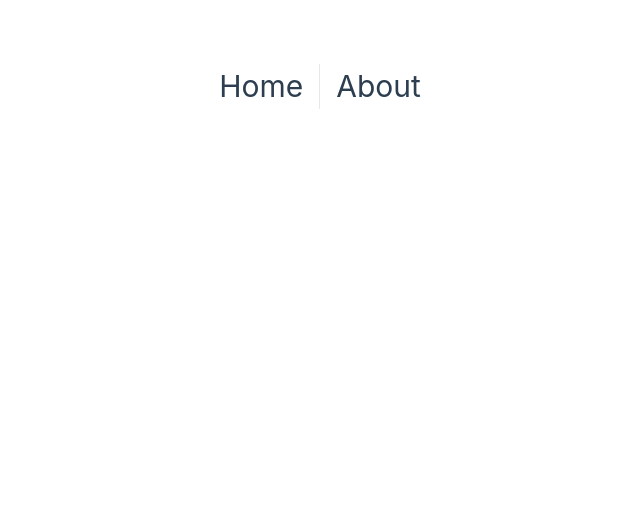
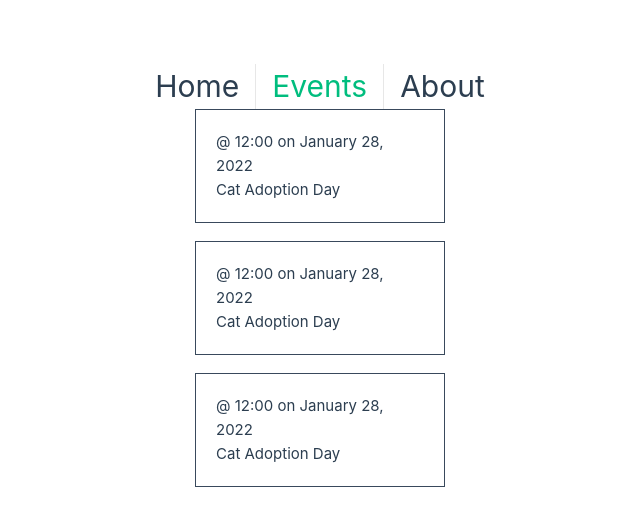
Before and after one commit to panutat-p/vue-mastery-event-cards, a Vue app: page /events in a window 1280 px wide. Before the commit this address had no page. Shown: the top 526 px of the page, without its empty margins (320-960 px from the left). Built offline with nearby package versions, Linux system fonts and the light colour scheme.

Commit message:
Events page, view and component

```diff
--- a/src/App.vue
+++ b/src/App.vue
@@ -4,6 +4,7 @@
   <header>
     <nav>
       <router-link to="/">Home</router-link>
+      <router-link to="/events">Events</router-link>
       <router-link to="/about">About</router-link>
     </nav>
   </header>
--- /dev/null
+++ b/src/components/CardItem.vue
@@ -0,0 +1,41 @@
+<script setup>
+defineProps({
+  eventInfo: {
+    type: Object,
+    required: true,
+  },
+});
+
+import { ref } from 'vue';
+
+// Top-level bindings are exposed to template
+const event = ref({
+  id: 592810,
+  category: 'animal welfare',
+  title: 'Cat Adoption Day',
+  time: '12:00',
+  date: 'January 28, 2022',
+});
+</script>
+
+<template>
+  <div class="event-card">
+    <span>@ {{ event.time }} on {{ event.date }}</span>
+    <h4>{{ event.title }}</h4>
+  </div>
+</template>
+
+<style scoped>
+.event-card {
+  padding: 20px;
+  width: 250px;
+  cursor: pointer;
+  border: 1px solid #39495c;
+  margin-bottom: 18px;
+}
+
+.event-card:hover {
+  transform: scale(1.01);
+  box-shadow: 0 3px 12px 0 rgba(0, 0, 0, 0.2);
+}
+</style>
--- a/src/router/index.js
+++ b/src/router/index.js
@@ -1,5 +1,6 @@
 import { createRouter, createWebHistory } from 'vue-router';
 import HomeView from '../views/HomeView.vue';
+import EventsView from '../views/EventsView.vue';
 
 const router = createRouter({
   history: createWebHistory(import.meta.env.BASE_URL),
@@ -8,6 +9,11 @@ const router = createRouter({
       path: '/',
       name: 'home',
       component: HomeView,
+    },
+    {
+      path: '/events',
+      name: 'events',
+      component: EventsView,
     },
     {
       path: '/about',
--- /dev/null
+++ b/src/views/EventsView.vue
@@ -0,0 +1,59 @@
+<script setup>
+// Values in the scope of <script setup> can also be used directly as custom component tag names
+import CardItem from '../components/CardItem.vue';
+import { ref } from 'vue';
+
+const events = ref([
+  {
+    id: 5928101,
+    category: 'animal welfare',
+    title: 'Cat Adoption Day',
+    description: 'Find your new feline friend at this event.',
+    location: 'Meow Town',
+    date: 'January 28, 2022',
+    time: '12:00',
+    petsAllowed: true,
+    organizer: 'Kat Laydee',
+  },
+  {
+    id: 4582797,
+    category: 'food',
+    title: 'Community Gardening',
+    description: 'Join us as we tend to the community edible plants.',
+    location: 'Flora City',
+    date: 'March 14, 2022',
+    time: '10:00',
+    petsAllowed: true,
+    organizer: 'Fern Pollin',
+  },
+  {
+    id: 8419988,
+    category: 'sustainability',
+    title: 'Beach Cleanup',
+    description: 'Help pick up trash along the shore.',
+    location: 'Playa Del Carmen',
+    date: 'July 22, 2022',
+    time: '11:00',
+    petsAllowed: false,
+    organizer: 'Carey Wales',
+  },
+]);
+</script>
+
+<template>
+  <div class="events">
+    <CardItem
+      v-for="event in events"
+      v-bind:key="event.id"
+      v-bind:event-info="event"
+    />
+  </div>
+</template>
+
+<style scoped>
+.events {
+  display: flex;
+  flex-direction: column;
+  align-items: center;
+}
+</style>
```
